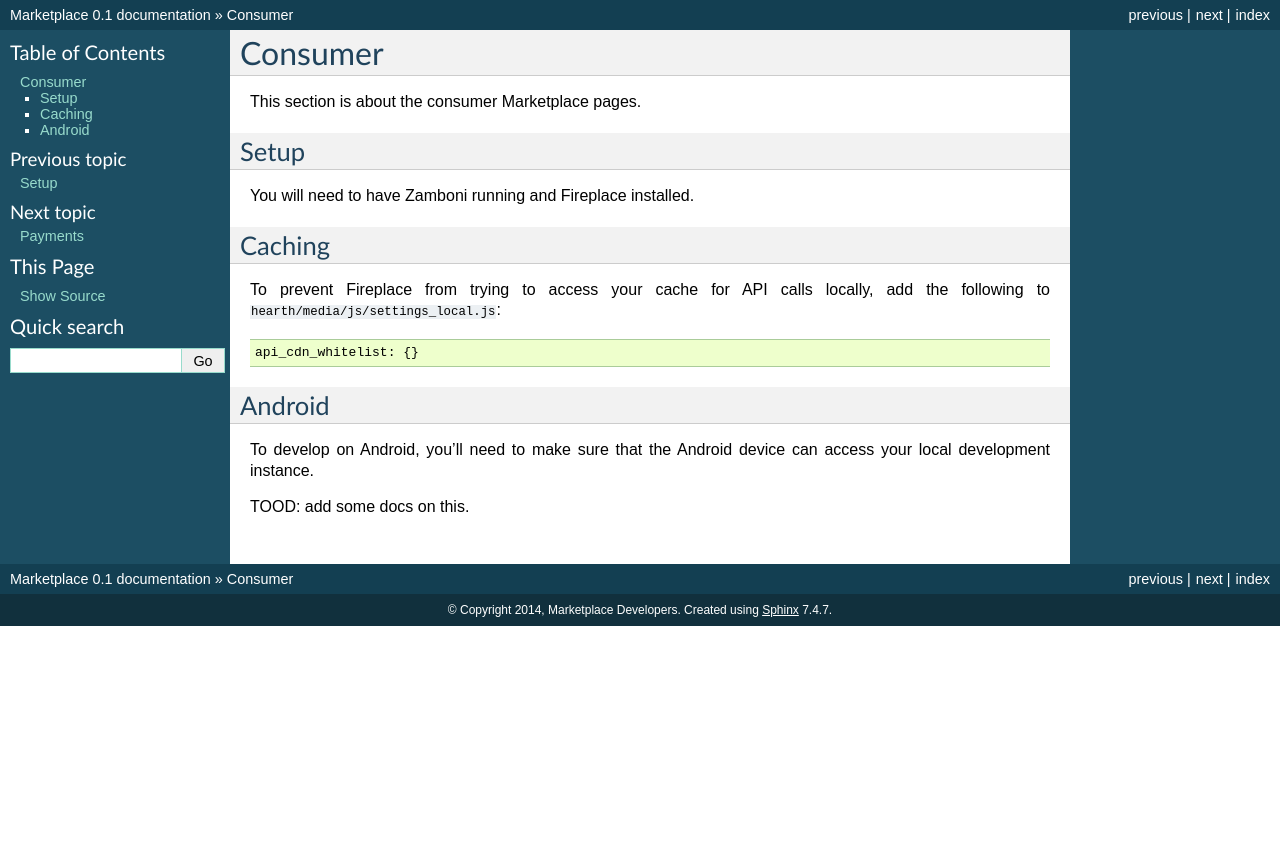
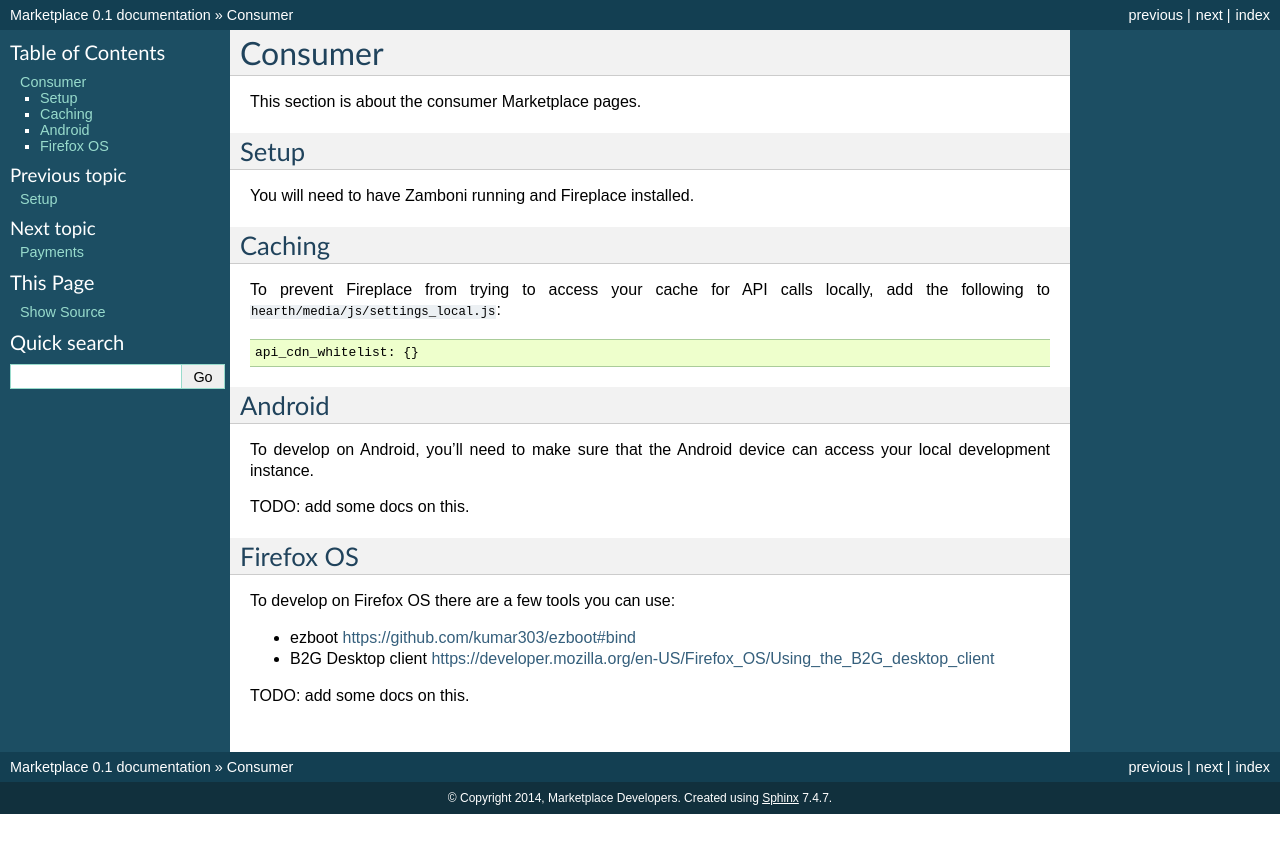
Before and after one commit to mozilla/marketplace-docs, a Sphinx documentation site: the page built from docs/topics/consumer.rst, in a window 1280 px wide. Shown: the top 853 px of the page. Built offline with Sphinx 7.4.7, drawn with Linux system fonts in a browser that asks for light colours.

Commit message:
add in firefox os tools

```diff
--- a/docs/topics/consumer.rst
+++ b/docs/topics/consumer.rst
@@ -22,4 +22,14 @@ Android
 To develop on Android, you'll need to make sure that the Android device can
 access your local development instance.
 
-TOOD: add some docs on this.
+TODO: add some docs on this.
+
+Firefox OS
+----------
+
+To develop on Firefox OS there are a few tools you can use:
+
+* ezboot https://github.com/kumar303/ezboot#bind
+* B2G Desktop client https://developer.mozilla.org/en-US/Firefox_OS/Using_the_B2G_desktop_client
+
+TODO: add some docs on this.
```
